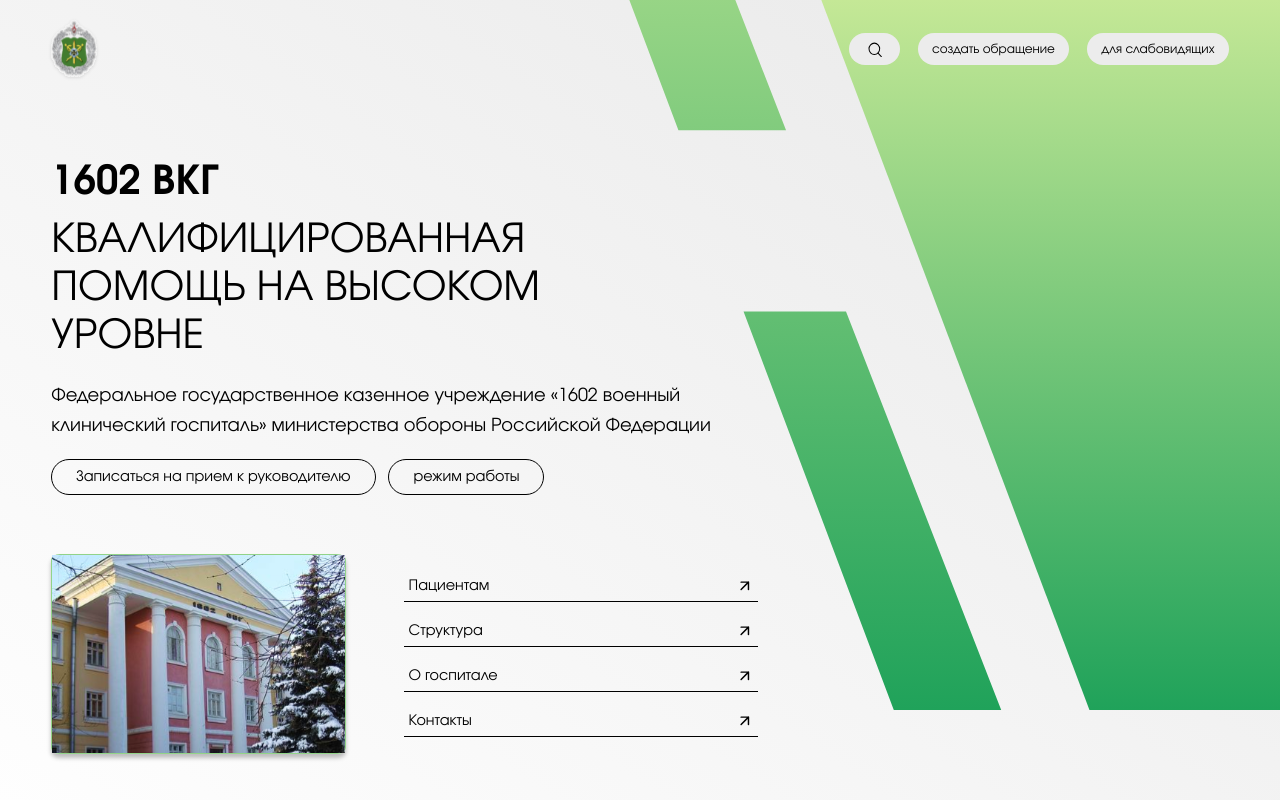
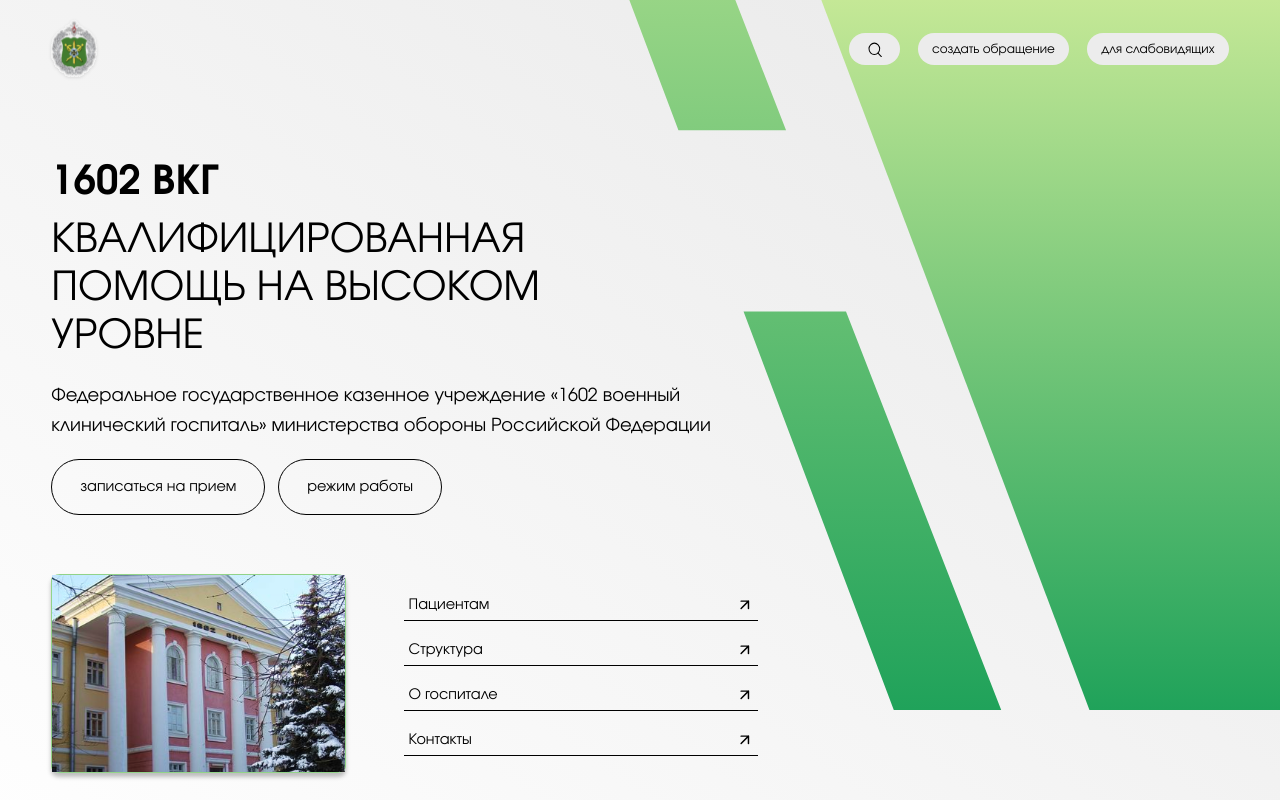
Before and after one commit to jestyrn-del/Hospital-website, a React (Vite) app: page /#/ in a window 1280 px wide. Shown: the top 800 px of the page. Built offline with nearby package versions, Linux system fonts and the light colour scheme.

Commit message:
Home-page: ready buttons under description

```diff
--- a/src/pages/Home/Home.css
+++ b/src/pages/Home/Home.css
@@ -37,11 +37,9 @@
 }
 
 .hero-buttons a {
-    border-radius: 3vh;
+    border-radius: 10vh;
+    padding: 2vh 3.5vh;
     background-color: transparent;
-    flex-direction: column;
-    text-align: center;
-    -ms-flex-align: center;
     font-weight: 400;
 }
 
--- a/src/pages/Home/Home.tsx
+++ b/src/pages/Home/Home.tsx
@@ -51,7 +51,7 @@ export function Home({ onAppointment, onNotification, onCreateRequest, }: HomePr
             <p className="hero-description">Федеральное государственное казенное учреждение «1602 военный клинический госпиталь» министерства обороны Российской Федерации</p>
 
             <div className="hero-buttons">
-              <a className="button-link" type="button" onClick={onAppointment}>Записаться на прием к руководителю</a>
+              <a className="button-link" type="button" onClick={onAppointment}>записаться на прием</a>
               <a className="button-link" type="button" onClick={() => scrollToSection("patient")}>режим работы</a>
             </div>
           </div>
```
